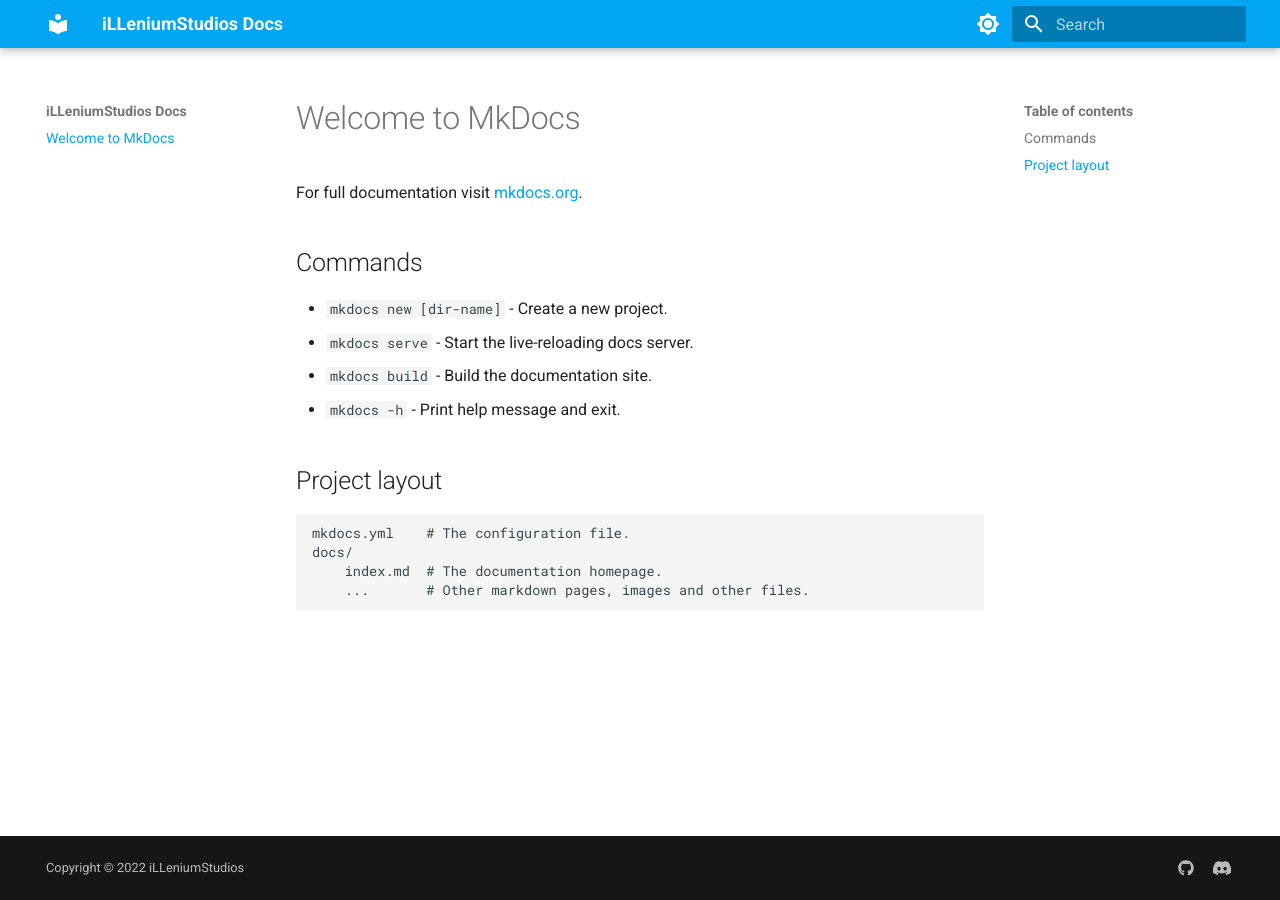
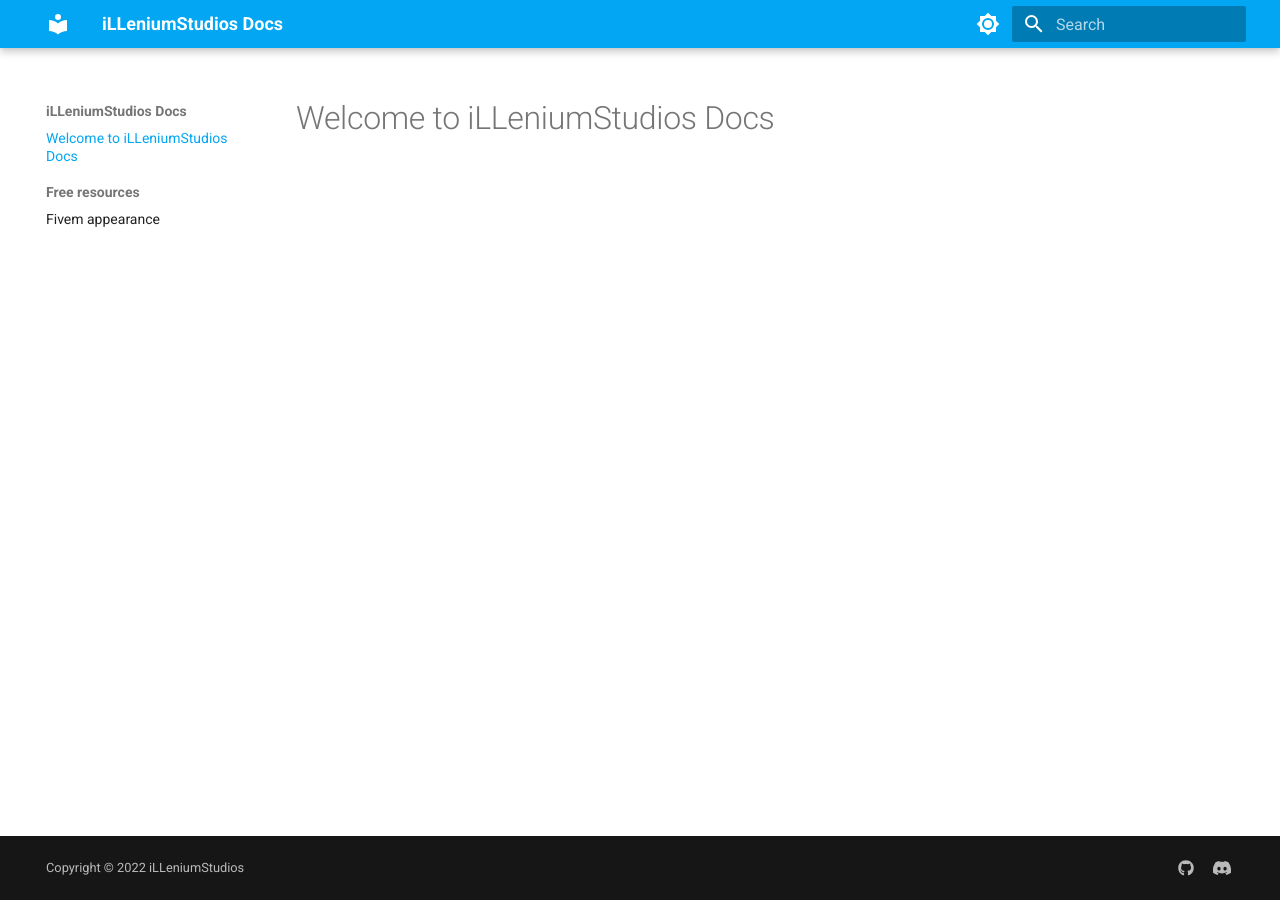
Before and after one commit to insoomnia1/illeniumdocs.github.io, an MkDocs documentation site: the page built from docs/index.md, in a window 1280 px wide. Built offline with MkDocs 1.6.1 and Material for MkDocs 9.7.7, drawn with Linux system fonts in a browser that asks for light colours.

```diff
--- a/docs/index.md
+++ b/docs/index.md
@@ -1,17 +1 @@
-# Welcome to MkDocs
-
-For full documentation visit [mkdocs.org](https://www.mkdocs.org).
-
-## Commands
-
-* `mkdocs new [dir-name]` - Create a new project.
-* `mkdocs serve` - Start the live-reloading docs server.
-* `mkdocs build` - Build the documentation site.
-* `mkdocs -h` - Print help message and exit.
-
-## Project layout
-
-    mkdocs.yml    # The configuration file.
-    docs/
-        index.md  # The documentation homepage.
-        ...       # Other markdown pages, images and other files.
+# Welcome to iLLeniumStudios Docs
--- a/mkdocs.yml
+++ b/mkdocs.yml
@@ -1,4 +1,5 @@
 site_name: iLLeniumStudios Docs
+site_url: https://docs.illenium.dev
 theme:
   name: material
   palette:
```
Also changed, not shown: docs/free-resources/fivem-appearance/index.md (added, +40 -0 lines).
